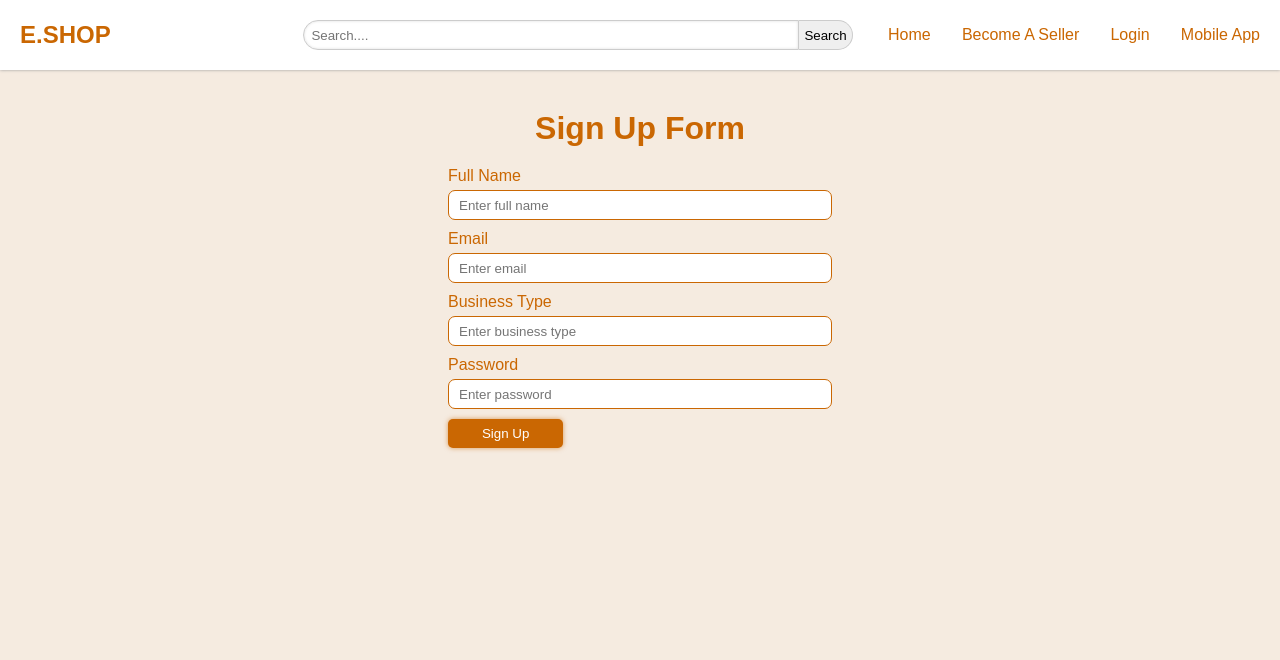
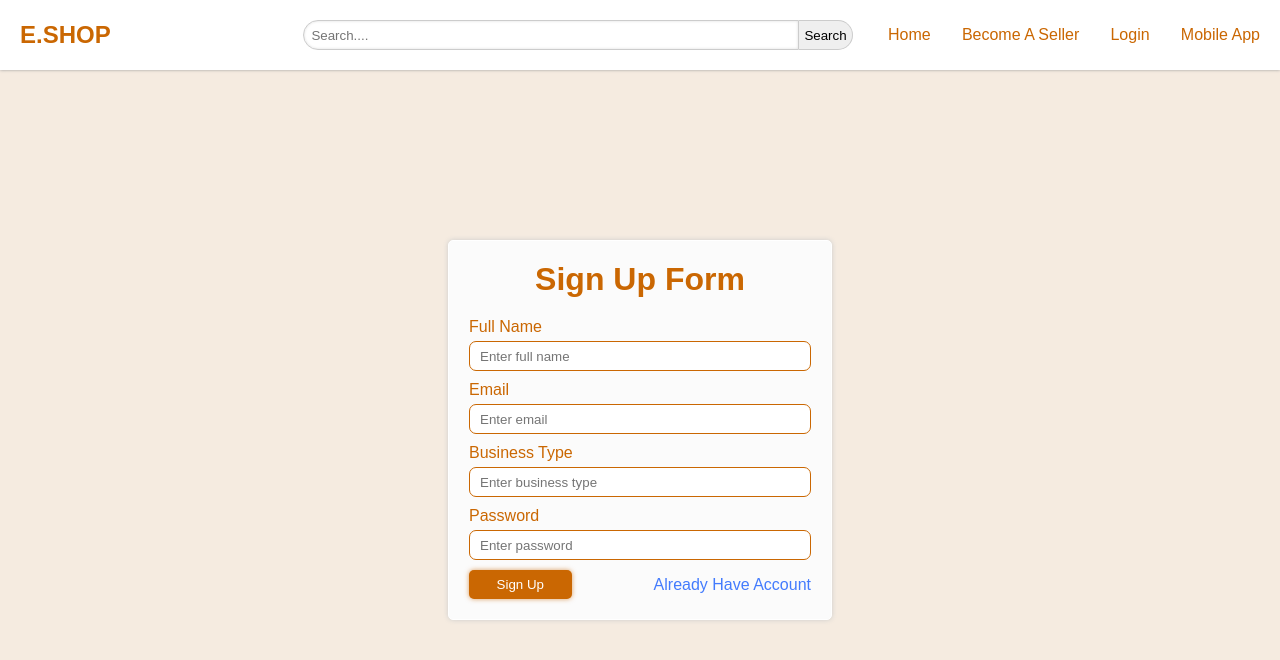
Before and after one commit to AbidHussain72/Eshop, an Angular app: page /saller in a window 1280 px wide. Shown: the top 660 px of the page. Built offline with nearby package versions, Linux system fonts and the light colour scheme.

Commit message:
add login function

```diff
--- a/src/app/data_type.ts
+++ b/src/app/data_type.ts
@@ -4,3 +4,7 @@ export interface SellerDetails{
  type:string,
  password:string
 }
+export interface LoginDetails {
+  password: string;
+  email: string;
+}
--- a/src/app/saller/saller.component.css
+++ b/src/app/saller/saller.component.css
@@ -3,14 +3,20 @@
  justify-content: center;
  align-items: center;
  width: 100%;
+ height: 90vh;
 }
-.seller__container .signUp__form{
+.seller__container .signUp__form,.seller__container .login__form{
  width: 30%;
  display: flex;
  flex-direction: column;
  justify-content: center;
  align-items: center;
- margin-top: 40px;
+ border: 1px solid #ffffff;
+ background-color: #fbfbfb;
+ padding: 20px;
+ border-radius: 5px;
+ box-shadow: 0 0 5px #ccc;
+ /* margin-top: 40px; */
 }
 .seller__container h1{
  color: #ca6702;
@@ -42,7 +48,20 @@
 .seller_form .form__group input:focus{
  outline: 1px solid #ca66029d;
 }
-.seller_form .sign_up_btn{
+.button_div{
+ display: flex;
+ justify-content: space-between;
+ align-items: center;
+}
+.button_div span{
+ font-family: sans-serif;
+ color: rgb(67, 123, 253);
+}
+.button_div span:hover{
+ text-decoration: underline;
+ cursor: pointer;
+}
+.seller_form .sign_up_btn,.seller_form .login_btn{
  width: 30%;
  padding: 7px;
  border-radius: 5px;
--- a/src/app/saller/saller.component.html
+++ b/src/app/saller/saller.component.html
@@ -1,5 +1,6 @@
 <div class="seller__container">
-    <div class="signUp__form">
+    <!-- Sign Up Start -->
+    <div *ngIf="!showLoginFlag" class="signUp__form">
      <h1>Sign Up Form</h1>
         <form #sellerForm="ngForm" (ngSubmit)="signUp(sellerForm.value)"  class="seller_form">
          <div class="form__group">
@@ -18,7 +19,34 @@
           <label for="">Password</label>
           <input type="text" ngModel name="password" placeholder="Enter password">
          </div>
-         <button class="sign_up_btn">Sign Up</button>
+         <div class="button_div">
+             <button class="sign_up_btn">Sign Up</button>
+            <span (click)="showLogin()">Already Have Account</span>
+         </div>
         </form>
     </div>
+    <!-- Sign Up End -->
+
+
+    <!-- Login Start -->
+    <div *ngIf="showLoginFlag" class="login__form">
+     <h1>Login Form</h1>
+        <form #sellerForm="ngForm" (ngSubmit)="login(sellerForm.value)"  class="seller_form">
+
+         <div class="form__group">
+          <label for="">Email</label>
+          <input type="text" ngModel name="email" placeholder="Enter email">
+         </div>
+
+         <div class="form__group">
+          <label for="">Password</label>
+          <input type="text" ngModel name="password" placeholder="Enter password">
+         </div>
+         <div class="button_div">
+             <button class="login_btn">Login</button>
+             <span (click)="showSingUp()">Don't Have Account</span>
+        </div>
+            </form>
+    </div>
+    <!-- Login End -->
 </div>
--- a/src/app/saller/saller.component.ts
+++ b/src/app/saller/saller.component.ts
@@ -9,10 +9,21 @@ import { SellerDetails } from '../data_type';
 })
 export class SallerComponent {
   constructor(private seller: SellerService, private router: Router) {}
+  showLoginFlag = false;
   ngOnInit(): void {
     this.seller.reloadSeller();
   }
   signUp(data: SellerDetails): void {
     this.seller.userSignUp(data);
   }
+  login(data: SellerDetails): void {
+    this.seller.sellerLogin(data);
+    // console.log(data)
+  }
+  showLogin() {
+    this.showLoginFlag = true;
+  }
+  showSingUp() {
+    this.showLoginFlag = false;
+  }
 }
--- a/src/app/services/seller.service.ts
+++ b/src/app/services/seller.service.ts
@@ -1,6 +1,6 @@
 import { Injectable } from '@angular/core';
 import { HttpClient } from '@angular/common/http';
-import { SellerDetails } from '../data_type';
+import { LoginDetails, SellerDetails } from '../data_type';
 import { BehaviorSubject } from 'rxjs';
 import { Router } from '@angular/router';
 @Injectable({
@@ -26,4 +26,16 @@ export class SellerService {
       this.router.navigate(['seller_home']);
     }
   }
+  sellerLogin(data:LoginDetails){
+    // console.log(data)
+    this.http.get(
+      `http://localhost:3000/seller?email=${data.email}&password=${data.password}`,
+      { observe: 'response' }
+    ).subscribe((result:any)=>{
+      if(result && result.body && result.body.length){
+        console.warn("Seller Logged In")
+
+      }
+    })
+  }
 }
```
